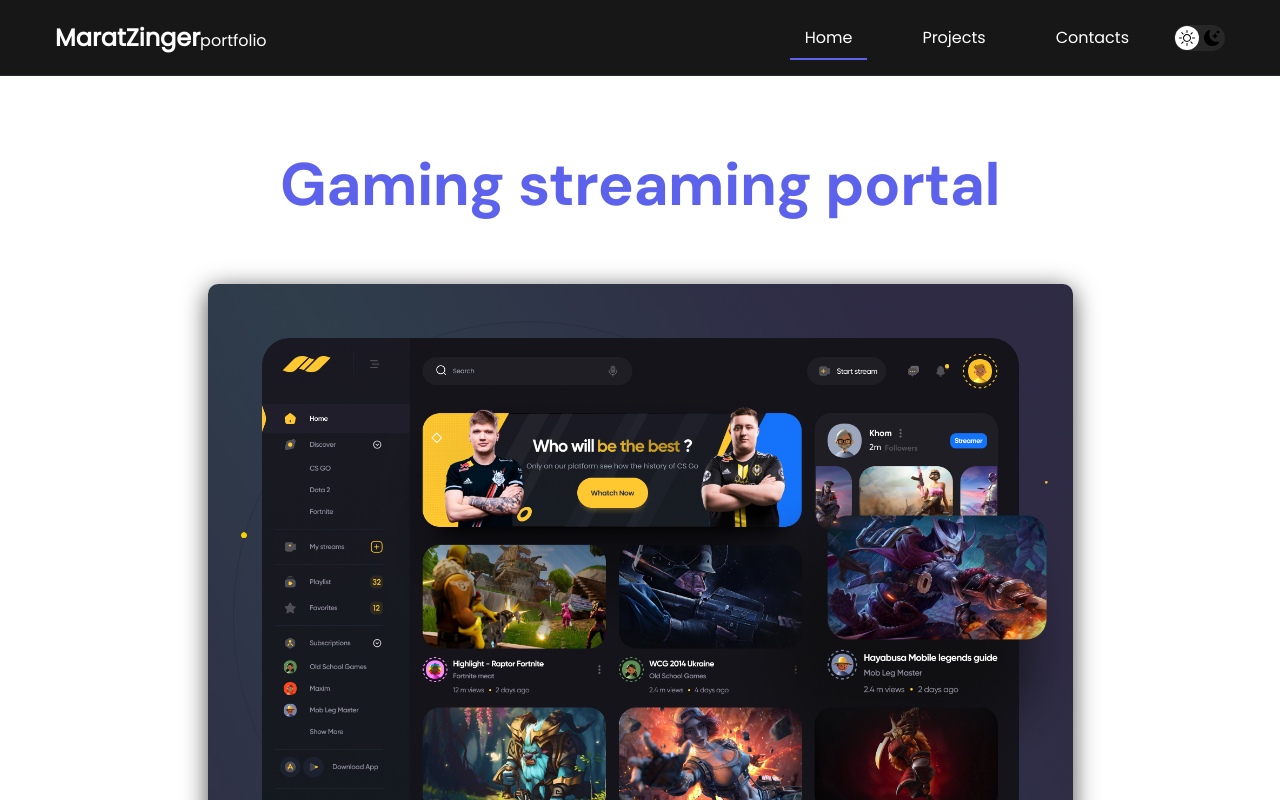
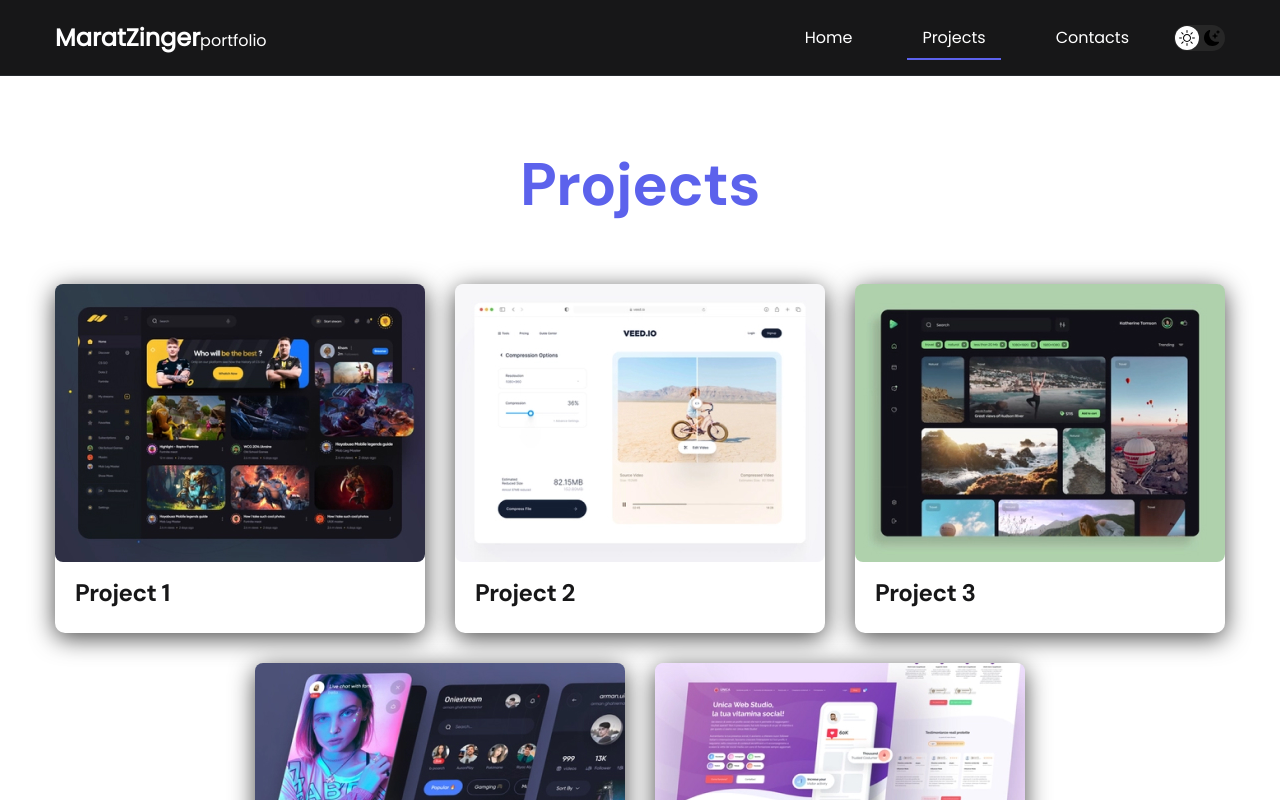
Before and after one commit to ZingerMarat/portfolio-react, a React (Vite) app in the folder portfolio-app/: page /projects in a window 1280 px wide. Shown: the top 800 px of the page. Built offline with nearby package versions, Linux system fonts and the light colour scheme.

Commit message:
feat: integrate react-router for navigation and update Navbar links

```diff
--- a/portfolio-app/package.json
+++ b/portfolio-app/package.json
@@ -11,7 +11,8 @@
   },
   "dependencies": {
     "react": "^19.0.0",
-    "react-dom": "^19.0.0"
+    "react-dom": "^19.0.0",
+    "react-router-dom": "^7.4.1"
   },
   "devDependencies": {
     "@eslint/js": "^9.21.0",
--- a/portfolio-app/src/App.jsx
+++ b/portfolio-app/src/App.jsx
@@ -1,6 +1,8 @@
 import './styles/main.css'
+
+import { BrowserRouter as Router, Routes, Route } from 'react-router-dom'
+
 import Navbar from './components/navbar/Navbar'
-
 import Footer from './components/footer/Footer'
 import Home from './pages/home'
 import Projects from './pages/Projects'
@@ -10,13 +12,20 @@
 function App() {
   return (
     <div className="App">
+      <Router>
 
-      <Navbar />
-      {/* <Home /> */}
-      {/* <Projects /> */}
-      <Project />
-      {/* <Contacts /> */}
-      <Footer />
+        <Navbar />
+
+        <Routes>
+          <Route path="/" element={<Home />} />
+          <Route path="/projects" element={<Projects />} />
+          <Route path="/contacts" element={<Contacts />} />
+          <Route path="/project" element={<Project />} />
+        </Routes>
+
+        <Footer />
+
+      </Router>
 
     </div>
   )
--- a/portfolio-app/src/components/navbar/Navbar.jsx
+++ b/portfolio-app/src/components/navbar/Navbar.jsx
@@ -2,15 +2,21 @@
 import sun from '../../img/icons/sun.svg'
 import './style.css'
 
+import { NavLink } from 'react-router-dom'
+
 const Navbar = () => {
+
+    const activeLink = "nav-list__link nav-list__link--active"
+    const normalLink = "nav-list__link"
+
     return (
         <nav className="nav">
             <div className="container">
                 <div className="nav-row">
-                    <a href="./index.html" className="logo">
+                    <NavLink to="/" className="logo">
                         <strong>MaratZinger</strong>
                         portfolio
-                    </a>
+                    </NavLink>
 
                     <button className="dark-mode-btn">
                         <img src={sun} alt="light mode" className="dark-mode-btn__icon" />
@@ -18,9 +24,16 @@
                     </button>
 
                     <ul className="nav-list">
-                        <li className="nav-list__item"><a href="./index.html" className="nav-list__link nav-list__link--active">Home</a></li>
-                        <li className="nav-list__item"><a href="./projects.html" className="nav-list__link">Projects</a></li>
-                        <li className="nav-list__item"><a href="./contacts.html" className="nav-list__link">Contacts</a></li>
+                        <li className="nav-list__item">
+                            <NavLink to="/" className={({isActive}) => isActive ? activeLink : normalLink}>Home</NavLink>
+                        </li>
+
+                        <li className="nav-list__item">
+                            <NavLink to="/projects" className={({isActive}) => isActive ? activeLink : normalLink}>Projects</NavLink>
+                            </li>
+                        <li className="nav-list__item">
+                            <NavLink to="/contacts" className={({isActive}) => isActive ? activeLink : normalLink}>Contacts</NavLink>
+                            </li>
                     </ul>
 
 
--- a/portfolio-app/src/components/project/Project.jsx
+++ b/portfolio-app/src/components/project/Project.jsx
@@ -1,12 +1,13 @@
 import './style.css';
+import { NavLink } from 'react-router-dom';
 
 const Project = ({img_src, project_title}) => {
     return (
         <li className="project project--visible">
-            <a href="./project-page.html">
+            <NavLink to="/project">
                 <img src={img_src} alt="Project img" className="project__img" />
                 <h3 className="project__title">{project_title}</h3>
-            </a>
+            </NavLink>
         </li>
     )
 }
```
Also changed, not shown: 1 other file (tests, documents, lock files or other folders).
